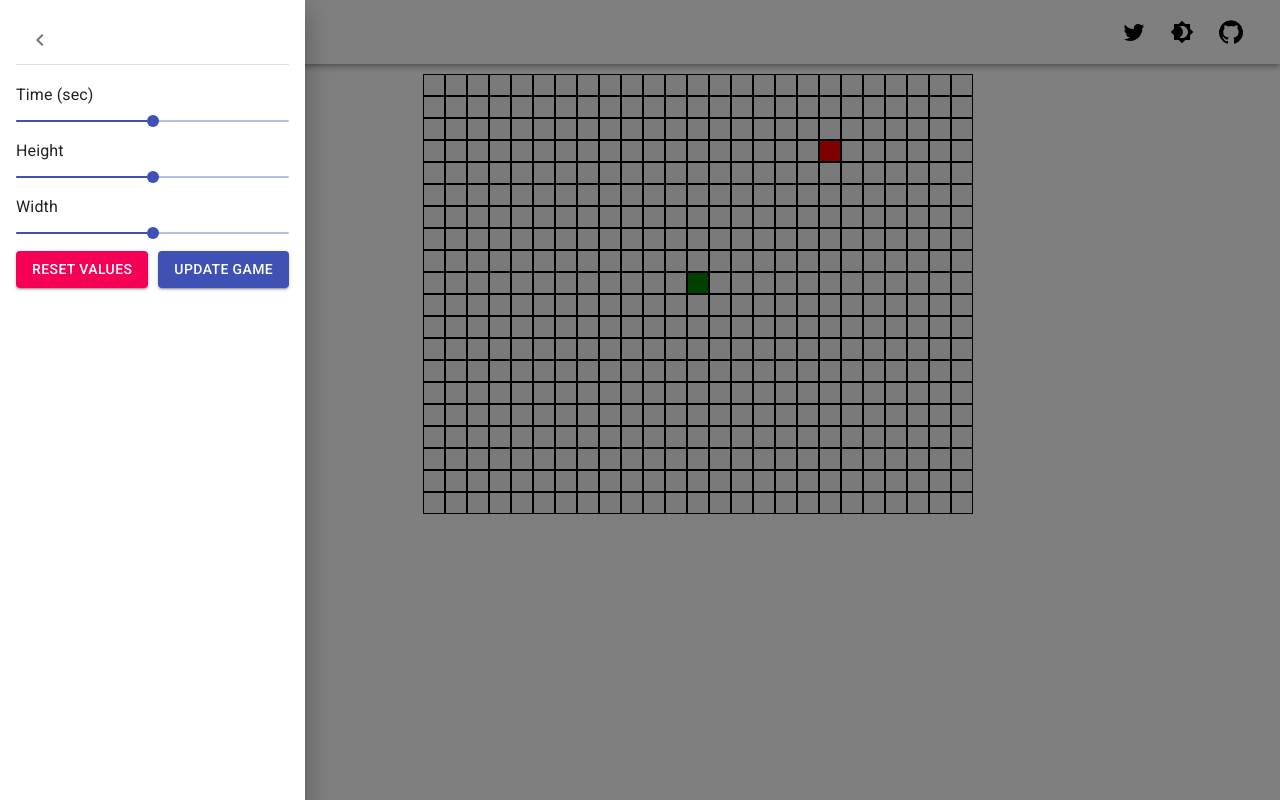
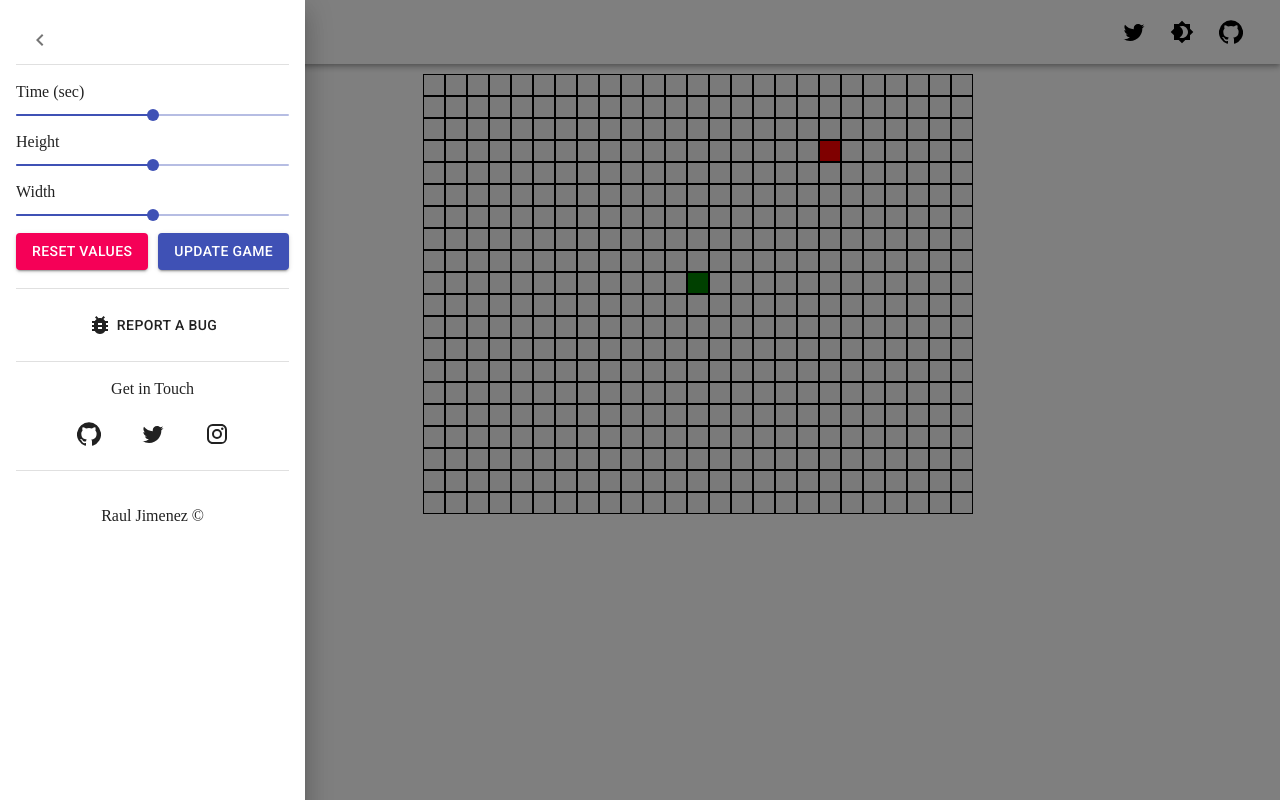
Before and after one commit to raujimenez/EchoSnake, a React (Create React App) app: page / in a window 1280 px wide. Both pictures are taken after a click on the button 36 px from the left and 32 px from the top of the page. Built offline with nearby package versions, Linux system fonts and the light colour scheme.

Commit message:
made drawer have contact

```diff
--- a/src/components/GameOptions.jsx
+++ b/src/components/GameOptions.jsx
@@ -1,8 +1,13 @@
 import React, { useState, useContext } from 'react';
 import GameInfoContext from '../context/GameInfoContext.jsx';
 
-import {Drawer, IconButton, Typography, Divider, Slider, Button } from '@material-ui/core';
+import {Drawer, IconButton, Typography, Divider, Slider, Button, Icon } from '@material-ui/core';
 import ChevronLeftIcon from '@material-ui/icons/ChevronLeft';
+import BugReportIcon from '@material-ui/icons/BugReport';
+import TwitterIcon from '@material-ui/icons/Twitter';
+import InstagramIcon from '@material-ui/icons/Instagram';
+import GitHubIcon from '@material-ui/icons/GitHub';
+
 import { makeStyles, useTheme } from '@material-ui/core/styles';
 
 import './styles/GameOptions.css';
@@ -79,7 +84,7 @@ function GameOptions(props) {
             <Divider />
             <br/>
             <div className='GameOptions'>
-                <Typography className={classes.title}>
+                <Typography variant="h7" className={classes.title}>
                     Time (sec)
                 </Typography>
                 <Slider
@@ -92,7 +97,7 @@ function GameOptions(props) {
                     max={0.55}
                 ></Slider>
 
-                <Typography className={classes.title}>
+                <Typography variant="h7" className={classes.title}>
                     Height
                 </Typography>
                 <Slider
@@ -105,7 +110,7 @@ function GameOptions(props) {
                     max={30}
                 ></Slider>
 
-                <Typography className={classes.title}>
+                <Typography variant="h7" className={classes.title}>
                     Width
                 </Typography>
                 <Slider
@@ -139,7 +144,48 @@ function GameOptions(props) {
                 </Button>
                 </span>
 
+                {
+                    // terrible line breaks but i just needed something quick
+                }
                 <br />
+                <br />
+
+                <Divider />
+                <br />
+                <div style={{textAlign: 'center'}} >
+                    <Button>
+                        <BugReportIcon style={{marginRight: '5px'}} />
+                        <Typography variant="h7" className={classes.title}>
+                            Report a bug
+                        </Typography>
+                    </Button>
+                </div>
+                <br />
+
+                <Divider />
+                <br />
+                <div style={{textAlign: 'center'}}>
+                    <Typography variant="h7" className={classes.title}>
+                        Get in Touch
+                    </Typography>
+                    <br />
+                    <br />
+                    <span>
+                        <Button href="https://github.com/raujimenez"><GitHubIcon/></Button>
+                        <Button href="https://twitter.com/raulrusty"><TwitterIcon/></Button>
+                        <Button href="https://www.instagram.com/raulrusty"><InstagramIcon/></Button>
+                    </span>
+                    <br />
+                    <br />
+                    <Divider />
+                    <br />
+                    <br />
+                    <Typography variant="h7" className={classes.title}>
+                        Raul Jimenez ©
+                    </Typography>
+                </div>
+                <br />
+
             </div>
         </Drawer>
     )
```
